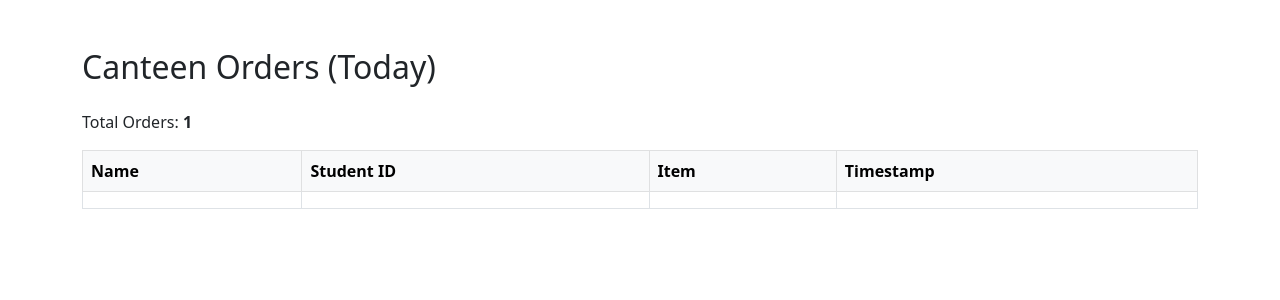
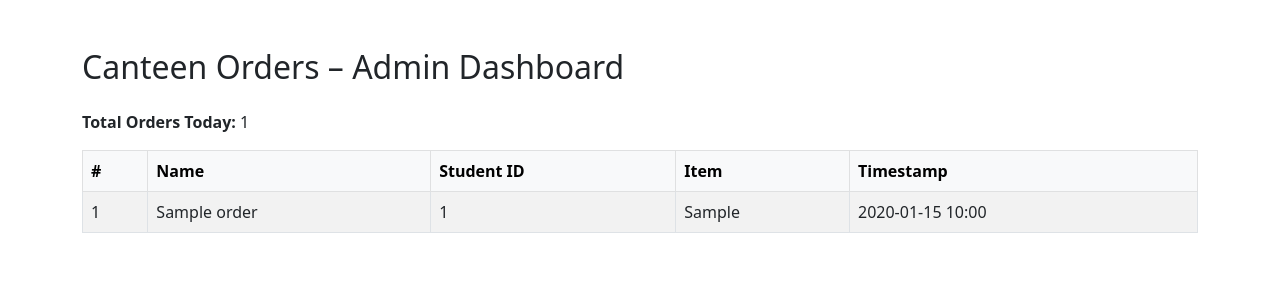
Before and after one commit to Aromal004/Mess-App, a Flask app: page /admin in a window 1280 px wide. Shown: the top 300 px of the page. Run offline with Flask 3, Linux system fonts and the light colour scheme; tables that the repository leaves empty hold one stand-in row (values such as "Sample post"); lists and menus that the app fills with data are empty.

Commit message:
order list added

```diff
--- a/templates/admin.html
+++ b/templates/admin.html
@@ -5,11 +5,13 @@
     <link href="https://cdn.jsdelivr.net/npm/bootstrap@5.3.0/dist/css/bootstrap.min.css" rel="stylesheet">
 </head>
 <body class="container py-5">
-    <h2 class="mb-4">Canteen Orders (Today)</h2>
-    <p>Total Orders: <strong>{{ total }}</strong></p>
-    <table class="table table-bordered">
+    <h2 class="mb-4">Canteen Orders – Admin Dashboard</h2>
+    <p><strong>Total Orders Today:</strong> {{ total }}</p>
+
+    <table class="table table-striped table-bordered">
         <thead class="table-light">
             <tr>
+                <th>#</th>
                 <th>Name</th>
                 <th>Student ID</th>
                 <th>Item</th>
@@ -19,10 +21,11 @@
         <tbody>
             {% for order in orders %}
             <tr>
-                <td>{{ order[0] }}</td>
-                <td>{{ order[1] }}</td>
-                <td>{{ order[2] }}</td>
-                <td>{{ order[3] }}</td>
+                <td>{{ loop.index }}</td>
+                <td>{{ order.name }}</td>
+                <td>{{ order.student_id }}</td>
+                <td>{{ order.item }}</td>
+                <td>{{ order.timestamp.strftime('%Y-%m-%d %H:%M') }}</td>
             </tr>
             {% endfor %}
         </tbody>
```
